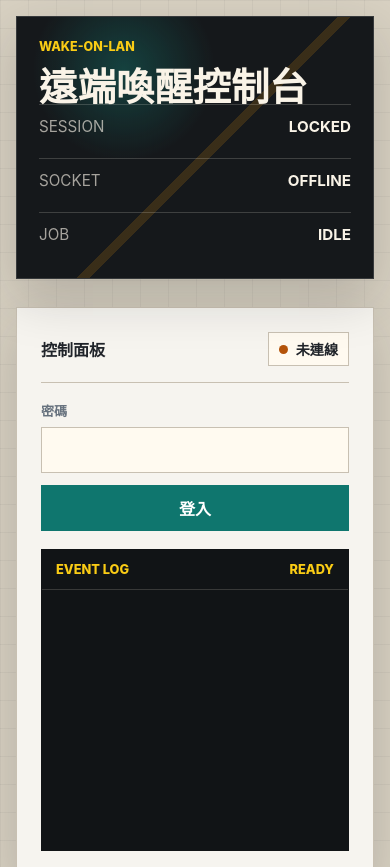
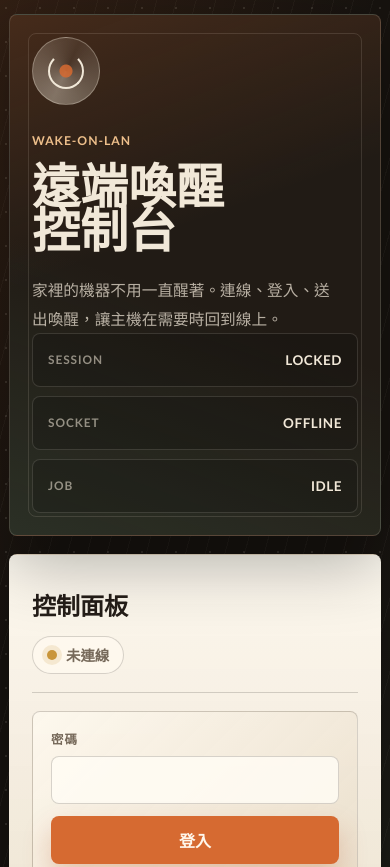
Before and after one commit to bluehomewu/wol-nodejs-app, a website: page public/index.html in a window 390 px wide. Shown: the top 867 px of the page. Drawn offline with Linux system fonts and the light colour scheme.

Commit message:
style: redesign WOL control panel UI
- replace the square card layout with a warmer instrument-panel design
- soften controls and status rows while preserving existing DOM hooks
- improve desktop and mobile composition for the login and event log views
- add a same-origin SVG favicon to keep browser console output clean

Signed-off-by: EdwardWu <bluehome.wu@gmail.com>

```diff
--- a/public/index.html
+++ b/public/index.html
@@ -4,20 +4,24 @@
     <meta charset="UTF-8">
     <meta name="viewport" content="width=device-width, initial-scale=1.0">
     <title>遠端喚醒控制台</title>
+    <link rel="icon" href="/favicon.svg" type="image/svg+xml">
     <style>
         :root {
-            --ink: #15181b;
-            --panel: #f6f4ef;
-            --panel-strong: #ece7dc;
-            --line: #c8c0b2;
-            --text: #20242a;
-            --muted: #67727e;
-            --accent: #0f766e;
-            --accent-strong: #0b5f59;
-            --warn: #b45309;
-            --danger: #b42318;
-            --success: #15803d;
-            --shadow: 0 18px 50px rgba(21, 24, 27, 0.18);
+            --bg: #17130f;
+            --bg-soft: #211b15;
+            --paper: #f1e8d8;
+            --paper-deep: #e1d2bb;
+            --ink: #241d18;
+            --muted: #76695a;
+            --line: rgba(36, 29, 24, 0.18);
+            --line-dark: rgba(241, 232, 216, 0.16);
+            --accent: #d66a31;
+            --accent-strong: #b84e20;
+            --copper: #a66a3f;
+            --signal: #5f9b7a;
+            --warn: #c9953a;
+            --danger: #c84b3a;
+            --shadow: 0 24px 70px rgba(0, 0, 0, 0.32);
         }
 
         * {
@@ -27,96 +31,158 @@
         body {
             margin: 0;
             min-height: 100vh;
-            color: var(--text);
+            color: var(--ink);
             background:
-                linear-gradient(90deg, rgba(21, 24, 27, 0.045) 1px, transparent 1px),
-                linear-gradient(180deg, rgba(21, 24, 27, 0.045) 1px, transparent 1px),
-                #d8d1c2;
-            background-size: 28px 28px;
-            font-family: ui-sans-serif, -apple-system, BlinkMacSystemFont, "Segoe UI", "Noto Sans TC", sans-serif;
+                linear-gradient(120deg, rgba(214, 106, 49, 0.14), transparent 34%),
+                linear-gradient(300deg, rgba(95, 155, 122, 0.14), transparent 40%),
+                repeating-linear-gradient(105deg, transparent 0 18px, rgba(241, 232, 216, 0.035) 18px 19px),
+                var(--bg);
+            font-family: "Avenir Next", "Gill Sans", "Noto Sans TC", sans-serif;
+        }
+
+        body::before {
+            content: "";
+            position: fixed;
+            inset: 0;
+            background-image:
+                radial-gradient(circle at 18% 24%, rgba(241, 232, 216, 0.12) 0 1px, transparent 1px),
+                radial-gradient(circle at 72% 68%, rgba(241, 232, 216, 0.08) 0 1px, transparent 1px);
+            background-size: 34px 34px, 52px 52px;
+            pointer-events: none;
         }
 
         main {
-            width: min(1080px, calc(100% - 32px));
+            width: min(1180px, calc(100% - 28px));
             min-height: 100vh;
             margin: 0 auto;
             display: grid;
-            grid-template-columns: minmax(280px, 360px) 1fr;
+            grid-template-columns: minmax(250px, 0.82fr) minmax(360px, 1.18fr);
             align-items: center;
-            gap: 28px;
-            padding: 32px 0;
-        }
-
-        .mast {
-            color: #f9f3e7;
-            background: var(--ink);
-            border: 1px solid rgba(255, 255, 255, 0.14);
-            box-shadow: var(--shadow);
-            min-height: 560px;
-            padding: 28px;
-            display: flex;
-            flex-direction: column;
-            justify-content: space-between;
-            overflow: hidden;
-            position: relative;
-        }
-
-        .mast::before {
-            content: "";
-            position: absolute;
-            inset: 0;
-            background:
-                radial-gradient(circle at 30% 20%, rgba(20, 184, 166, 0.26), transparent 28%),
-                linear-gradient(135deg, transparent 0 52%, rgba(245, 158, 11, 0.16) 52% 54%, transparent 54%);
-            pointer-events: none;
-        }
-
-        .mast > * {
+            gap: 18px;
+            padding: 28px 0;
             position: relative;
             z-index: 1;
         }
 
+        .mast,
+        .workspace {
+            border: 1px solid var(--line-dark);
+            border-radius: 8px;
+            box-shadow: var(--shadow);
+            overflow: hidden;
+        }
+
+        .mast {
+            min-height: 620px;
+            padding: 26px;
+            color: var(--paper);
+            background:
+                linear-gradient(160deg, rgba(214, 106, 49, 0.2), transparent 42%),
+                linear-gradient(20deg, rgba(95, 155, 122, 0.16), transparent 46%),
+                var(--bg-soft);
+            display: flex;
+            flex-direction: column;
+            justify-content: space-between;
+            position: relative;
+        }
+
+        .mast::after {
+            content: "";
+            position: absolute;
+            inset: 18px;
+            border: 1px solid rgba(241, 232, 216, 0.13);
+            border-radius: 8px;
+            pointer-events: none;
+        }
+
+        .brand-mark {
+            width: 68px;
+            height: 68px;
+            border: 1px solid rgba(241, 232, 216, 0.32);
+            border-radius: 50%;
+            display: grid;
+            place-items: center;
+            margin-bottom: 28px;
+            background:
+                radial-gradient(circle, rgba(214, 106, 49, 0.86) 0 6px, transparent 7px),
+                conic-gradient(from 25deg, rgba(241, 232, 216, 0.08), rgba(241, 232, 216, 0.4), rgba(241, 232, 216, 0.08));
+        }
+
+        .brand-mark::before {
+            content: "";
+            width: 32px;
+            height: 32px;
+            border: 2px solid var(--paper);
+            border-top-color: transparent;
+            border-radius: 50%;
+        }
+
         .eyebrow {
-            margin: 0 0 14px;
-            color: #facc15;
-            font-size: 0.78rem;
+            margin: 0 0 16px;
+            color: #eebf8b;
+            font-size: 0.76rem;
             font-weight: 800;
-            letter-spacing: 0;
+            letter-spacing: 0.08em;
             text-transform: uppercase;
         }
 
         h1 {
             margin: 0;
-            font-family: Georgia, "Times New Roman", serif;
-            font-size: clamp(2.4rem, 5vw, 4.8rem);
-            line-height: 0.95;
+            max-width: 8ch;
+            font-family: Georgia, "Noto Serif TC", serif;
+            font-size: clamp(3rem, 6vw, 5.65rem);
+            font-weight: 700;
+            line-height: 0.92;
             letter-spacing: 0;
+        }
+
+        .mast-copy {
+            width: min(100%, 300px);
+            margin: 24px 0 0;
+            color: rgba(241, 232, 216, 0.72);
+            font-size: 0.98rem;
+            line-height: 1.8;
         }
 
         .status-strip {
             display: grid;
-            gap: 10px;
+            gap: 9px;
+            position: relative;
+            z-index: 1;
         }
 
         .status-row {
+            min-height: 54px;
             display: flex;
             justify-content: space-between;
-            gap: 16px;
-            padding: 12px 0;
-            border-top: 1px solid rgba(249, 243, 231, 0.18);
-            font-size: 0.95rem;
+            align-items: center;
+            gap: 14px;
+            padding: 0 15px;
+            border: 1px solid rgba(241, 232, 216, 0.14);
+            border-radius: 8px;
+            background: rgba(13, 11, 9, 0.22);
+            font-size: 0.92rem;
         }
 
         .status-row span:first-child {
-            color: rgba(249, 243, 231, 0.64);
+            color: rgba(241, 232, 216, 0.56);
+            font-size: 0.74rem;
+            font-weight: 800;
+            letter-spacing: 0.08em;
+        }
+
+        .status-row strong {
+            color: var(--paper);
+            font-size: 0.84rem;
+            letter-spacing: 0.04em;
         }
 
         .workspace {
-            background: var(--panel);
-            border: 1px solid var(--line);
-            box-shadow: var(--shadow);
-            min-height: 560px;
-            padding: 24px;
+            min-height: 620px;
+            padding: 22px;
+            background:
+                linear-gradient(180deg, rgba(255, 252, 244, 0.82), rgba(225, 210, 187, 0.9)),
+                var(--paper);
             display: grid;
             grid-template-rows: auto auto 1fr;
             gap: 18px;
@@ -126,93 +192,120 @@
             display: flex;
             justify-content: space-between;
             align-items: center;
-            gap: 12px;
+            gap: 14px;
+            padding: 10px 0 18px;
             border-bottom: 1px solid var(--line);
-            padding-bottom: 16px;
         }
 
         .toolbar-title {
-            font-size: 1rem;
-            font-weight: 800;
+            font-family: Georgia, "Noto Serif TC", serif;
+            font-size: clamp(1.5rem, 3vw, 2.15rem);
+            font-weight: 700;
         }
 
         .connection {
             display: inline-flex;
             align-items: center;
-            gap: 8px;
-            min-height: 34px;
-            padding: 0 10px;
+            gap: 9px;
+            min-height: 38px;
+            padding: 0 14px;
             border: 1px solid var(--line);
-            background: #fffaf0;
-            font-size: 0.88rem;
-            font-weight: 700;
+            border-radius: 999px;
+            background: rgba(255, 250, 240, 0.72);
+            color: var(--muted);
+            font-size: 0.9rem;
+            font-weight: 800;
+            white-space: nowrap;
         }
 
         .dot {
-            width: 9px;
-            height: 9px;
-            border-radius: 999px;
+            width: 10px;
+            height: 10px;
+            border-radius: 50%;
             background: var(--warn);
+            box-shadow: 0 0 0 5px rgba(201, 149, 58, 0.16);
         }
 
         .dot.connected {
-            background: var(--success);
+            background: var(--signal);
+            box-shadow: 0 0 0 5px rgba(95, 155, 122, 0.18);
         }
 
-        form, .controls {
+        form,
+        .controls {
             display: grid;
             grid-template-columns: 1fr auto;
             gap: 12px;
             align-items: end;
+            padding: 18px;
+            border: 1px solid var(--line);
+            border-radius: 8px;
+            background:
+                linear-gradient(135deg, rgba(255, 250, 240, 0.78), rgba(232, 220, 200, 0.72));
         }
 
         .field {
             display: grid;
-            gap: 7px;
+            gap: 8px;
         }
 
         label {
             color: var(--muted);
-            font-size: 0.82rem;
-            font-weight: 800;
+            font-size: 0.78rem;
+            font-weight: 900;
+            letter-spacing: 0.08em;
+            text-transform: uppercase;
         }
 
-        input, select, button {
-            min-height: 46px;
+        input,
+        select,
+        button {
+            min-height: 48px;
             border: 1px solid var(--line);
-            border-radius: 0;
+            border-radius: 8px;
             font: inherit;
         }
 
-        input, select {
+        input,
+        select {
             width: 100%;
-            padding: 0 12px;
-            color: var(--text);
-            background: #fffaf0;
+            padding: 0 14px;
+            color: var(--ink);
+            background: rgba(255, 252, 244, 0.86);
+            outline: none;
+        }
+
+        input:focus,
+        select:focus {
+            border-color: rgba(214, 106, 49, 0.78);
+            box-shadow: 0 0 0 4px rgba(214, 106, 49, 0.12);
         }
 
         button {
             display: inline-flex;
             align-items: center;
             justify-content: center;
-            gap: 8px;
-            min-width: 118px;
-            padding: 0 16px;
-            color: white;
+            min-width: 126px;
+            padding: 0 18px;
+            color: #fff7eb;
             background: var(--accent);
-            border-color: var(--accent);
-            font-weight: 850;
+            border-color: transparent;
+            box-shadow: 0 14px 28px rgba(184, 78, 32, 0.26);
+            font-weight: 900;
             cursor: pointer;
+            transition: transform 160ms ease, background 160ms ease, box-shadow 160ms ease;
         }
 
         button:hover:not(:disabled) {
             background: var(--accent-strong);
+            transform: translateY(-1px);
+            box-shadow: 0 17px 32px rgba(184, 78, 32, 0.3);
         }
 
         button:disabled {
             cursor: not-allowed;
-            background: #8b928f;
-            border-color: #8b928f;
+            background: #9a8f80;
+            box-shadow: none;
         }
 
         .hidden {
@@ -220,12 +313,16 @@
         }
 
         .console {
-            min-height: 300px;
-            background: #111416;
-            color: #e8e0d2;
-            border: 1px solid #111416;
+            min-height: 310px;
+            border: 1px solid rgba(36, 29, 24, 0.22);
+            border-radius: 8px;
+            background:
+                linear-gradient(180deg, rgba(24, 21, 18, 0.96), rgba(15, 14, 12, 0.98)),
+                #12100e;
+            color: #efe4d2;
             display: grid;
             grid-template-rows: auto 1fr;
+            overflow: hidden;
         }
 
         .console-head {
@@ -233,22 +330,23 @@
             justify-content: space-between;
             align-items: center;
             gap: 12px;
-            padding: 12px 14px;
-            border-bottom: 1px solid rgba(232, 224, 210, 0.18);
-            color: #facc15;
-            font-size: 0.8rem;
-            font-weight: 850;
+            padding: 13px 16px;
+            border-bottom: 1px solid rgba(239, 228, 210, 0.15);
+            color: #eebf8b;
+            font-size: 0.78rem;
+            font-weight: 900;
+            letter-spacing: 0.08em;
         }
 
         #message {
             margin: 0;
-            padding: 14px;
+            padding: 16px;
             overflow-y: auto;
-            max-height: 360px;
-            min-height: 260px;
-            font-family: "SFMono-Regular", Consolas, "Liberation Mono", monospace;
+            max-height: 374px;
+            min-height: 270px;
+            font-family: "IBM Plex Mono", "SFMono-Regular", Consolas, monospace;
             font-size: 0.9rem;
-            line-height: 1.55;
+            line-height: 1.6;
         }
 
         #message p {
@@ -257,21 +355,22 @@
         }
 
         #message p.error {
-            color: #fca5a5;
+            color: #ff9a8c;
         }
 
         #message p.success {
-            color: #86efac;
+            color: #9dd9b6;
         }
 
-        @media (max-width: 760px) {
+        @media (max-width: 820px) {
             main {
                 grid-template-columns: 1fr;
                 align-items: start;
-                padding: 16px 0;
+                padding: 14px 0;
             }
 
-            .mast, .workspace {
+            .mast,
+            .workspace {
                 min-height: auto;
             }
 
@@ -279,8 +378,25 @@
                 padding: 22px;
             }
 
-            form, .controls {
+            .mast-copy {
+                max-width: none;
+            }
+        }
+
+        @media (max-width: 560px) {
+            main {
+                width: min(100% - 18px, 1180px);
+            }
+
+            .toolbar,
+            form,
+            .controls {
                 grid-template-columns: 1fr;
+            }
+
+            .toolbar {
+                align-items: start;
+                flex-direction: column;
             }
 
             button {
@@ -293,8 +409,10 @@
     <main>
         <section class="mast" aria-label="遠端喚醒">
             <div>
+                <div class="brand-mark" aria-hidden="true"></div>
                 <p class="eyebrow">Wake-on-LAN</p>
                 <h1>遠端喚醒控制台</h1>
+                <p class="mast-copy">家裡的機器不用一直醒著。連線、登入、送出喚醒，讓主機在需要時回到線上。</p>
             </div>
             <div class="status-strip">
                 <div class="status-row">
```
Also changed, not shown: public/favicon.svg (added).
